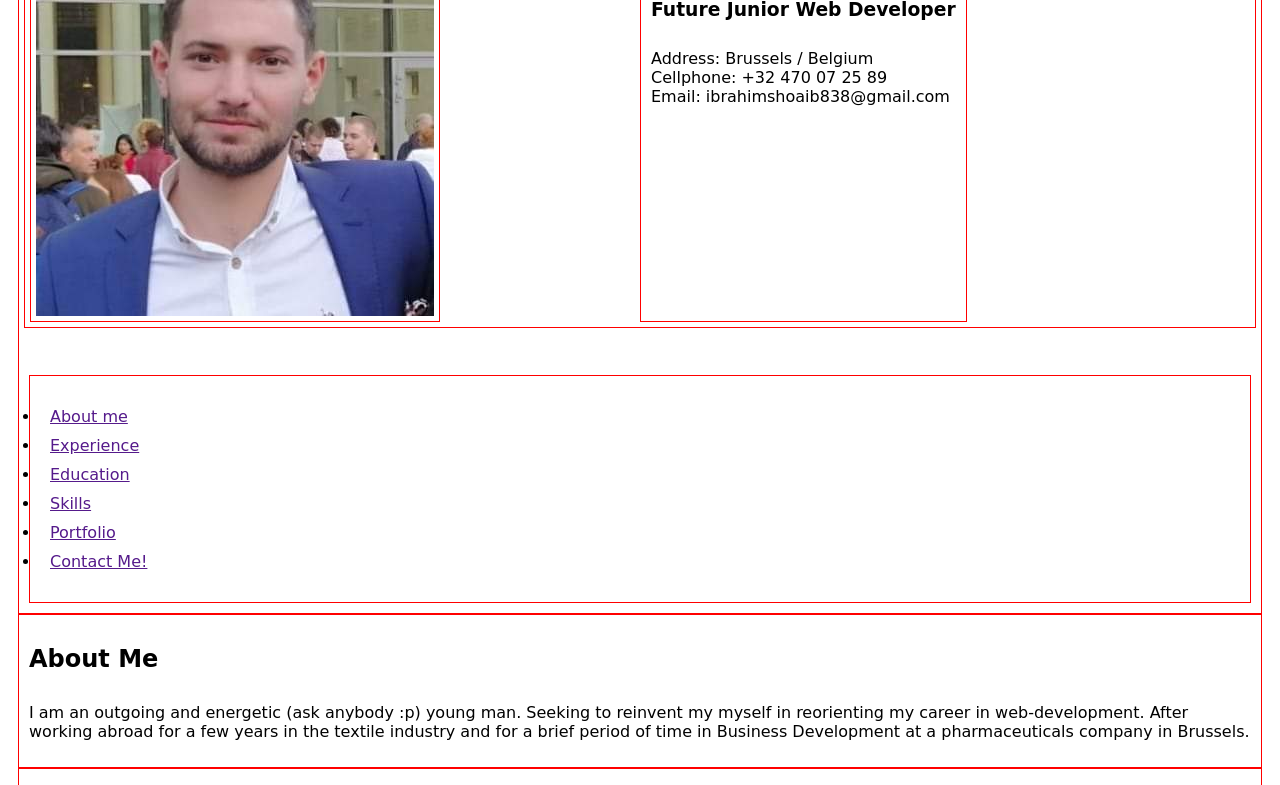
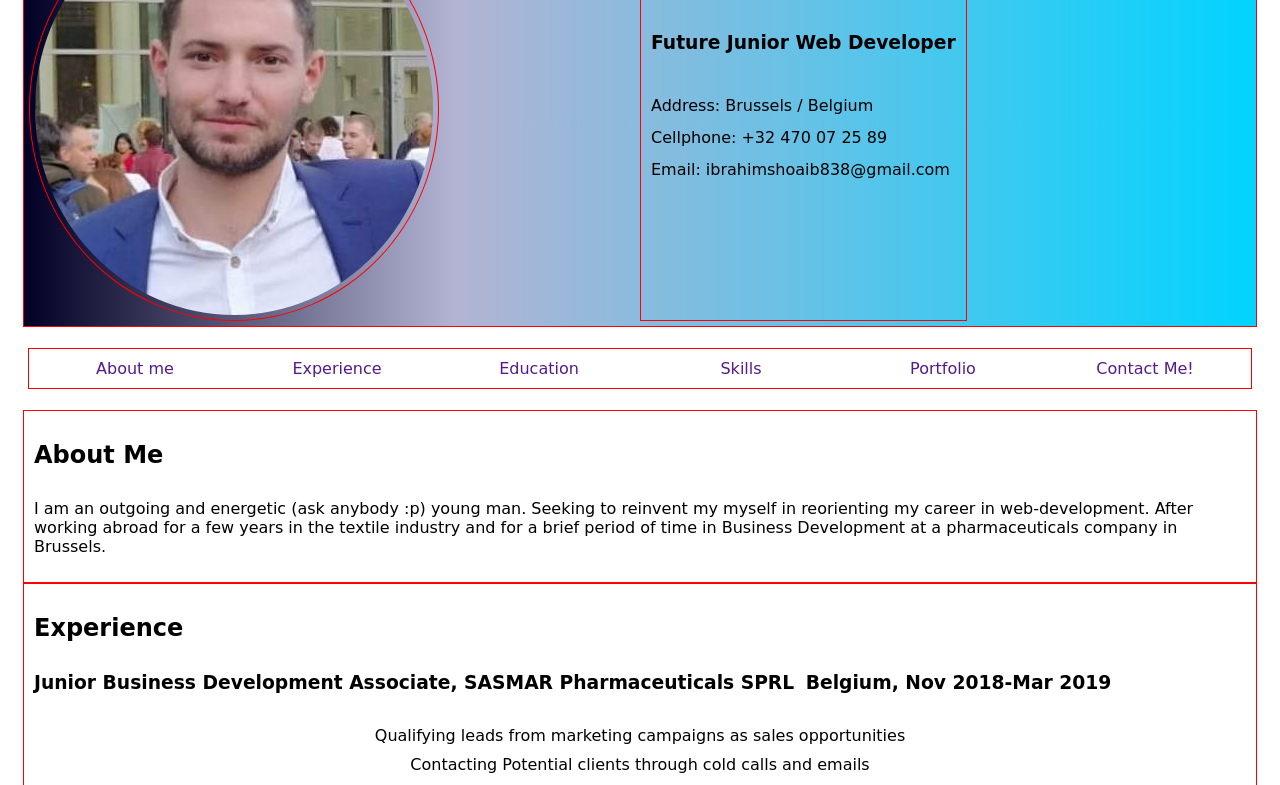
Before and after one commit to Ibrahim-sho/My-CV, a plain HTML site: page index.html in a window 1280 px wide. Shown: the part 133-918 px from the top of the page. Drawn offline with Linux system fonts and the light colour scheme.

Commit message:
Updated Navbar and links

```diff
--- a/index.html
+++ b/index.html
@@ -9,39 +9,37 @@
 </head>
 <body>
  <div class="container">
-    <Header class="header">
+    <Header>
         <img class="profilpic" src="images/FB_IMG_1584509980513.jpg" alt="Ibrapic">
         <div class="info">
-        <h1>Ibrahim Shoaib</h1>
-        <h3>Future Junior Web Developer</h3>
-        <p>Address: Brussels / Belgium <br>
-        Cellphone: +32 470 07 25 89 <br>
-        Email: ibrahimshoaib838@gmail.com <br><br>
+            <h1>Ibrahim Shoaib</h1>
+            <h3>Future Junior Web Developer</h3>
+            <p>Address: Brussels / Belgium <br>
+            Cellphone: +32 470 07 25 89 <br>
+            Email: ibrahimshoaib838@gmail.com</p>
        </div>
     </Header>
-        </p>
+
     <!-- Navigation -->
-    <nav id="">
-        <div class="Navbar">
-
+    <nav>
 
         <ul>
-            <li>
+            <li id="AboutMe">
                 <a href="">About me</a>
             </li>
-            <li>
+            <li id="Experience">
                 <a href="">Experience</a>
             </li>
-                <li>
+                <li id="Education">
                     <a href="">Education</a>
                 </li>
-                <li>
+                <li id="Skills">
                     <a href="">Skills</a>
                 </li>
-                <li>
+                <li id="Portfolio">
                     <a href="">Portfolio</a>
                 </li>
-                <li>
+                <li id="Contactme">
                     <a href="">Contact Me!</a>
                 </li>
 
@@ -49,7 +47,6 @@
 
         </ul>
     </nav>
-</div>
      <!-- About Me -->
      <div class="About">
          <h2>About Me</h2>
@@ -139,19 +136,19 @@ and stockroom</li>
      <div class="Portfolio">
          <h2>Portfolio</h2>
        <ul>
-         <li>
+         <li id="project1">
             <a href="">Project 1</a>
         </li>
-        <li>
+        <li id="project2">
             <a href="">Project 2</a>
         </li>
-            <li>
+            <li id="project3">
                 <a href="">Project 3</a>
             </li>
-            <li>
+            <li id="project4">
                 <a href="">Project 4</a>
             </li>
-            <li>
+            <li id="project5">
                 <a href="">Project 5</a>
             </li>
         </ul>
--- a/style.css
+++ b/style.css
@@ -36,22 +36,23 @@ input[type=submit]:hover {
 }
 
 .container{
-border: 1px solid red;
+
 display: grid;
 grid-template-columns: 1fr;
 grid-template-rows: 1fr ;
-grid-template-areas:
 
 
 }
 
-.header{
+header{
 
     border: 1px solid red;
     display: grid;
-    grid-template-columns: 50% 50%;
+    grid-template-columns: 1fr 1fr;
     justify-content: center;
     justify-items: start;
+    background: rgb(2,0,36);
+    background: linear-gradient(90deg, rgba(2,0,36,1) 0%, rgba(89,89,158,0.4556197478991597) 35%, rgba(0,212,255,1) 100%);
 }
 
 .Navbar{
@@ -64,7 +65,11 @@ grid-template-areas:
 .info{
 
     border: 1px solid red;
-    justify-self: start;
+    justify-self: left;
+    line-height: 2;
+
+
+
 
 }
 
@@ -100,5 +105,95 @@ grid-template-areas:
 
     border: 1px solid red;
     display: grid;
-    justify-self: start;
+    justify-self: left;
+    border-radius: 50%;
 }
+
+nav ul{
+
+    border: 1px solid red;
+    display: grid;
+    grid-template-columns: repeat(6,1fr);
+    list-style-type: none;
+    grid-template-areas:
+    "AboutMe Experience Education Skills Portfolio Contactme";
+
+}
+
+#AboutMe {
+    grid-area: AboutMe;
+
+
+}
+
+li{
+    text-align: center;
+    list-style-type: none;
+}
+
+#Experience {
+    grid-area: Experience;
+
+
+}
+
+#Education {
+
+    grid-area: Education;
+}
+
+#Skills {
+
+    grid-area: Skills;
+}
+
+#Portfolio {
+
+    grid-area: Portfolio;
+}
+
+#Contactme {
+
+    grid-area: Contactme;
+}
+
+a{
+    text-decoration: none;
+
+}
+
+.Portfolio ul{
+
+    display: grid;
+    grid-template-columns: repeat(5,1fr);
+    list-style-type: none;
+    grid-template-areas:
+    "project1 project2 project3 project4 project5";
+
+
+}
+
+#project1 {
+
+    grid-area: project1;
+}
+
+#project2 {
+
+    grid-area: project2;
+}
+
+#project3 {
+
+    grid-area: project3;
+}
+
+#project4 {
+
+    grid-area: project4;
+}
+
+#project5 {
+
+    grid-area: project5;
+}
```
